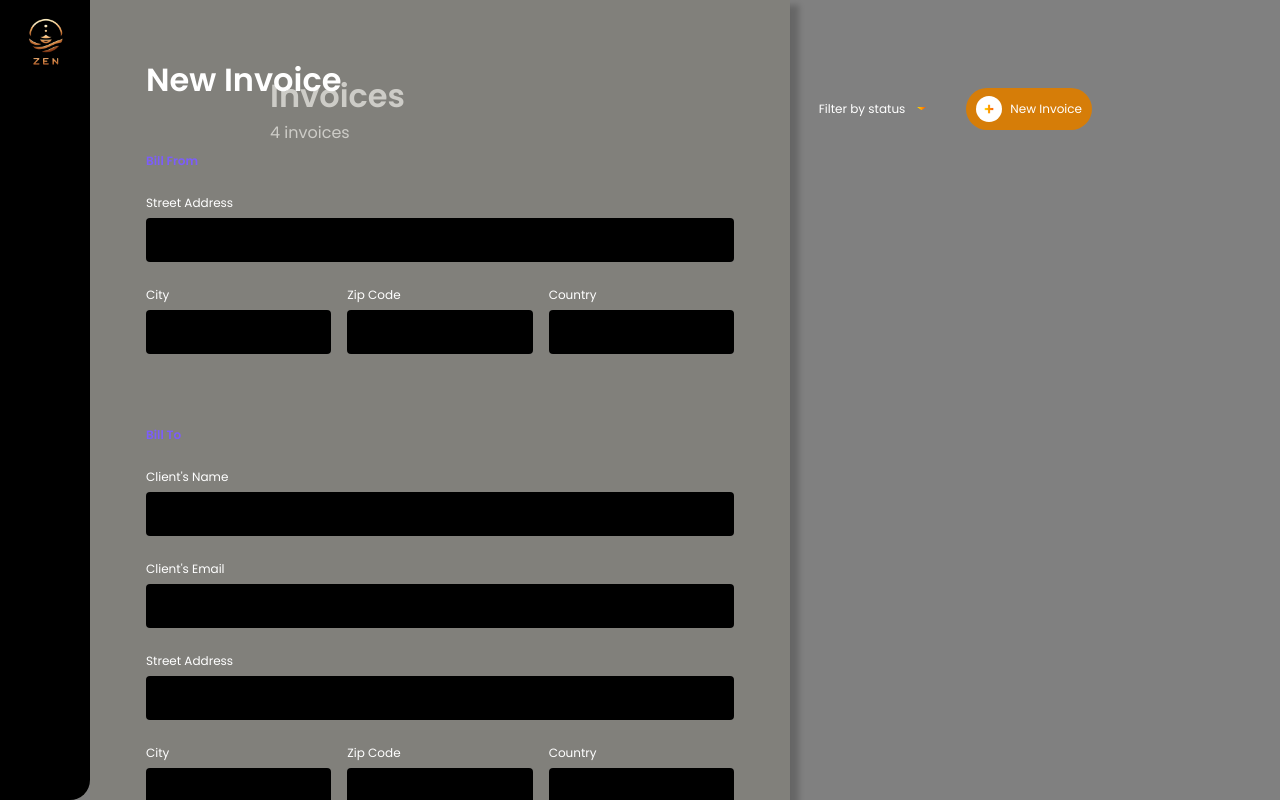
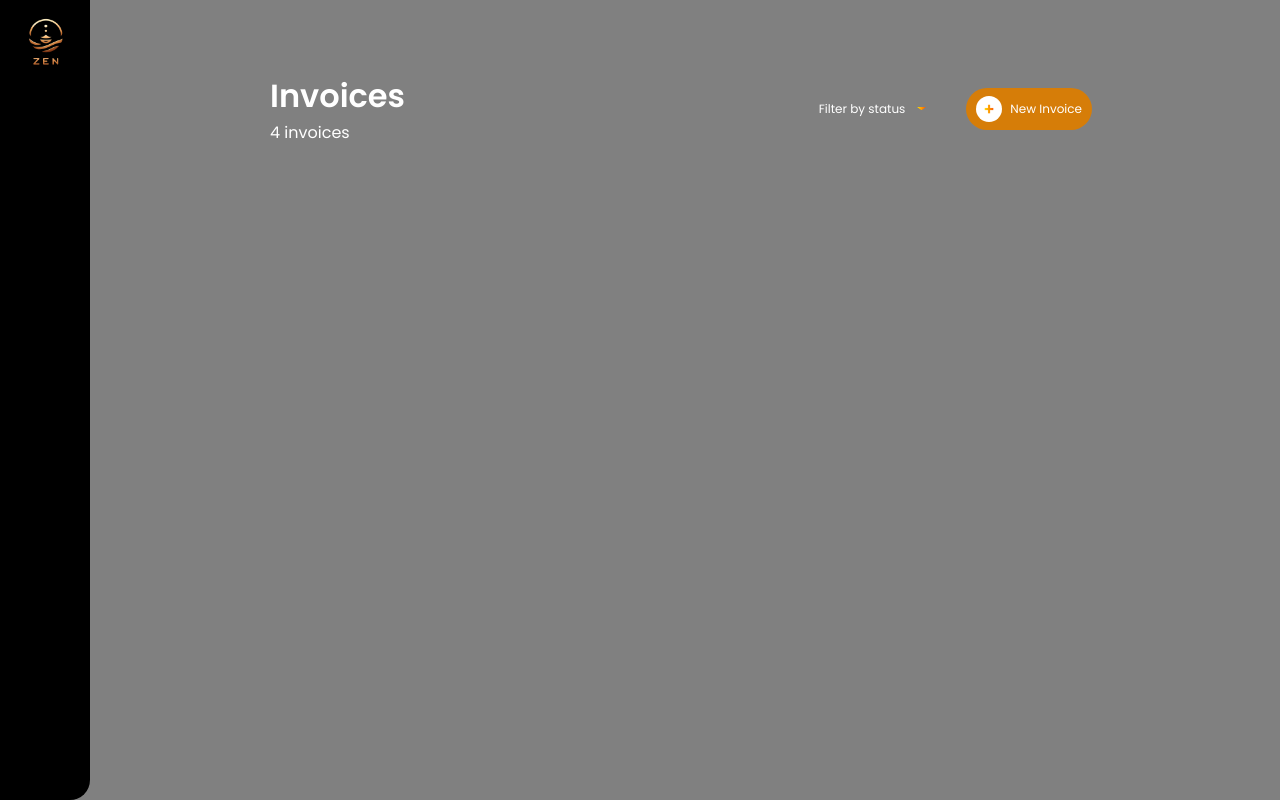
Before and after one commit to TontonBanton/vue-firebase-invoice, a Vue app: page / in a window 1280 px wide. Built offline with nearby package versions, Linux system fonts and the light colour scheme.

Commit message:
Vuex Store setup, Invoice Modal Toggle

```diff
--- a/src/App.vue
+++ b/src/App.vue
@@ -2,7 +2,7 @@
   <div v-if="!mobile" class="app flex flex-column">
     <Navigation/>
     <div class="app-content flex flex-column">
-      <InvoiceModal />
+      <InvoiceModal v-if="invoiceModal" />
       <router-view />
     </div>
   </div>
@@ -12,7 +12,8 @@
 </template>
 
 <script setup>
-import { ref, onMounted, onUnmounted } from 'vue'
+import { ref, onMounted, onUnmounted, computed } from 'vue';
+import { useStore } from 'vuex';
 import Navigation from '@/components/Navigation.vue'
 import InvoiceModal from '@/components/InvoiceModal.vue';
 
@@ -26,14 +27,16 @@ const checkScreen = ()=> {
 onMounted(()=> {
   checkScreen()
   window.addEventListener("resize", checkScreen)
+  console.log('InvoiceModal state:', store.state.invoiceModal);
 })
 onUnmounted(() => {
   window.removeEventListener("resize", checkScreen)
 })
 
+// Initialize store and computed properties at the beginning
+const store = useStore();
+const invoiceModal = computed(() => store.state.invoiceModal);
 </script>
-
-
 
 <style lang="scss">
 @import url("https://fonts.googleapis.com/css2?family=Poppins:wght@300;400;500;600&display=swap");
@@ -135,7 +138,6 @@ button, .button {
     margin-right: 8px;
   }
 }
-
 .paid {
   color: #33d69f;
   background-color: rgba(51, 214, 160, 0.1);
@@ -143,7 +145,6 @@ button, .button {
     background-color: #33d69f;
   }
 }
-
 .pending {
   color: #ff8f00;
   background-color: rgba(255, 145, 0, 0.1);
@@ -151,7 +152,6 @@ button, .button {
     background-color: #ff8f00;
   }
 }
-
 .draft {
   color: #dfe3fa;
   background-color: rgba(223, 227, 250, 0.1);
--- a/src/components/InvoiceModal.vue
+++ b/src/components/InvoiceModal.vue
@@ -1,5 +1,8 @@
 <script setup>
 import { ref } from 'vue'
+import { useStore } from 'vuex'
+const store = useStore();
+
   const dateOptions = ref({ year: "numeric", month: "short", day: "numeric" });
   const docId = ref(null);
   const loading = ref(null);
@@ -23,6 +26,11 @@ import { ref } from 'vue'
   const invoiceDraft = ref(null);
   const invoiceItemList = ref([]);
   const invoiceTotal = ref(0);
+
+  const closeInvoice = () => {
+    store.commit('TOGGLE_INVOICE');
+  };
+
 </script>
 
 <template>
@@ -32,7 +40,7 @@ import { ref } from 'vue'
     <h1>New Invoice</h1>
       <!-- Bill From -->
       <div class="bill-from flex flex-column">
-        <h4>Bill From</h4>
+        <h4 class>Bill From</h4>
         <div class="input flex flex-column">
           <label for="billerStreetAddress">Street Address</label>
           <input required type="text" id="billerStreetAddress" v-model="billerStreetAddress" />
@@ -98,7 +106,7 @@ import { ref } from 'vue'
         </div>
         <div class="input flex flex-column">
           <label for="paymentTerms">Payment Terms</label>
-          <select required type="text" id="paymentTerms" v-model="paymentTerms">
+          <select require id="paymentTerms" v-model="paymentTerms">
             <option value="30">Net 30 Days</option>
             <option value="60">Net 60 Days</option>
           </select>
@@ -108,7 +116,7 @@ import { ref } from 'vue'
           <input required type="text" id="productDescription" v-model="productDescription" />
         </div>
         <div class="work-items">
-          <h3>Item List</h3>
+          <h4>Item List</h4>
           <table class="item-list">
             <tr class="table-heading flex">
               <th class="item-name">Item Name</th>
@@ -176,7 +184,7 @@ import { ref } from 'vue'
       color: #777f98;
     }
     h4 {
-      color: #7c5dfa;
+      color: #da881e;
       font-size: 12px;
       margin-bottom: 24px;
     }
--- a/src/store/index.js
+++ b/src/store/index.js
@@ -1,8 +1,14 @@
-import { createStore } from "vuex";
+import { createStore } from 'vuex';
 
 export default createStore({
-  state: { },
-  mutations: { },
-  actions: { },
-  modules: { }
-})
+  state: {
+    invoiceModal: false
+  },
+  mutations: {
+    TOGGLE_INVOICE(state) {
+      state.invoiceModal = !state.invoiceModal;
+    }
+  },
+  actions: {},
+  modules: {}
+});
--- a/src/views/Home.vue
+++ b/src/views/Home.vue
@@ -1,14 +1,16 @@
 <script setup>
 import { ref } from 'vue'
+import { useStore } from 'vuex'
+const store = useStore();
 
 const filterMenu = ref(null)
 
 const toggleFilterMenu = ()=> {
   filterMenu.value = !filterMenu.value
 }
-const newInvoice = ()=> {
-
-}
+const newInvoice = () => {
+  store.commit('TOGGLE_INVOICE');
+};
 </script>
 
 <template>
```
Also changed, not shown: src/main.js (+5 -5 lines).
